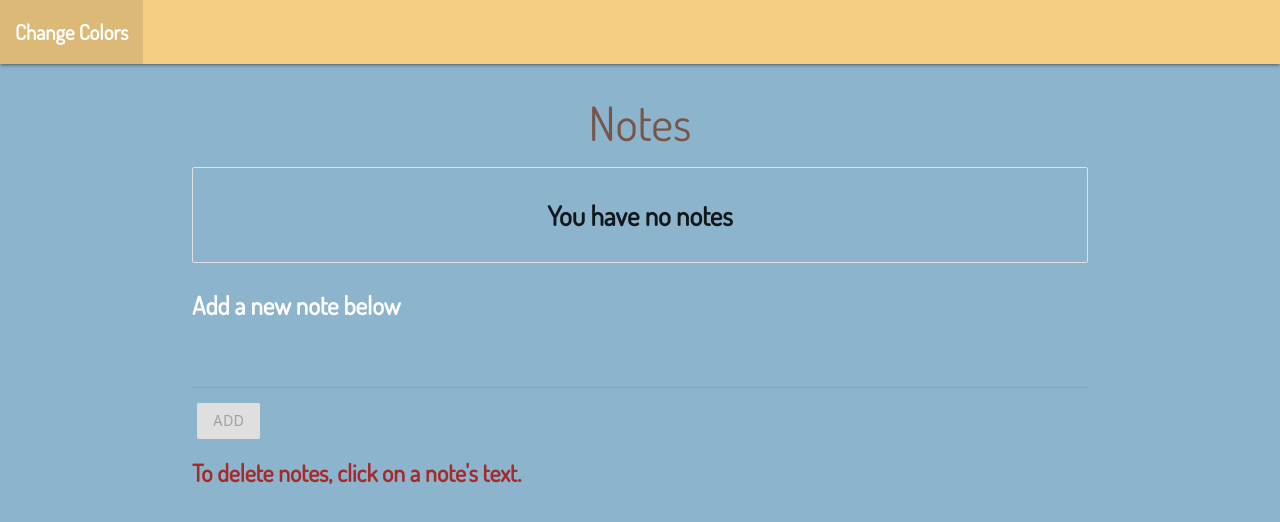
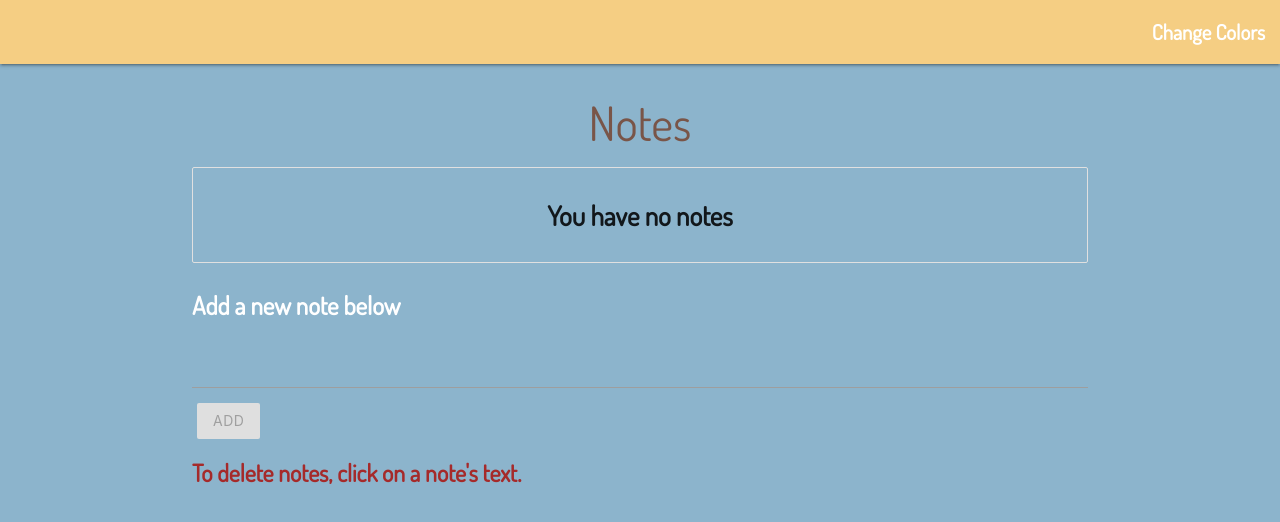
Before and after one commit to fdorel/react-notes, a React (Create React App) app: page / in a window 1280 px wide. Shown: the top 522 px of the page. Built offline with nearby package versions, Linux system fonts and the light colour scheme.

Commit message:
Update Navbar.js

```diff
--- a/src/Navbar.js
+++ b/src/Navbar.js
@@ -9,7 +9,7 @@ class Navbar extends Component {
             <React.Fragment>
                 <nav>
                     <div className="nav-wrapper">
-                        <ul className="left">
+                        <ul className="right">
                             <li><a href="" /*onClick={document.body.style.background = "#e3f599"}*/>Change Colors</a></li>
                         </ul>
                     </div>
```
